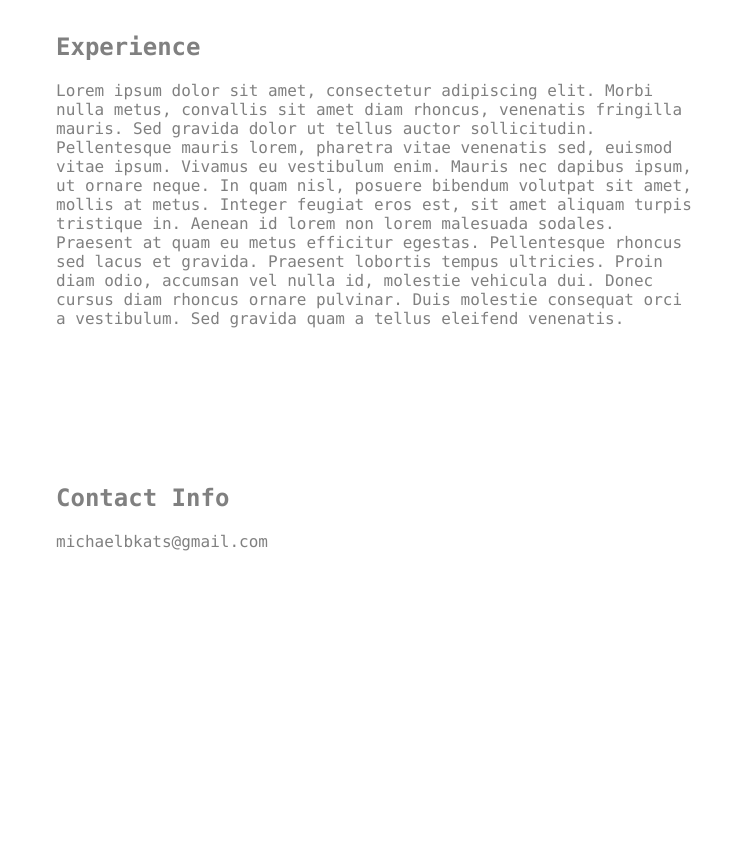
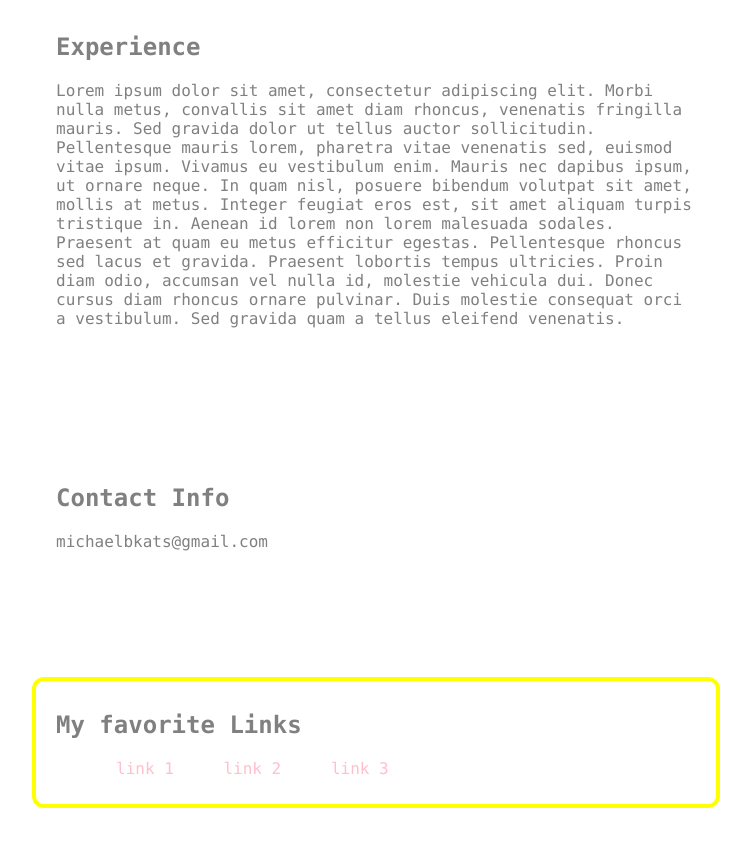
Before and after one commit to mikeybkats/about-me, a plain HTML site: page index.html in a window 1280 px wide. Shown: the part 926-1772 px from the top of the page, without its empty margins (264-1015 px from the left). Before the commit the page ends 1603 px from the top, so only its background shows below. Drawn offline with Linux system fonts and the light colour scheme.

Commit message:
final commit before making first branch

```diff
--- a/app.js
+++ b/app.js
@@ -14,7 +14,6 @@ function quiz() {
     response1 = true;
     console.log(response1);
   }
-
   else {
     alert('Nope,' + username + '.' + ' music is my favorite hobby.');
     response1 = false;
@@ -30,7 +29,6 @@ function quiz() {
     var response2 = true;
     console.log(response2);
   }
-
   else {
     alert('Actually, no. ' + username + '. I come from a small country town.' );
     var response2 = false;
@@ -46,7 +44,6 @@ function quiz() {
     response3 = true;
     console.log(response3);
   }
-
   else {
     alert('That\'s wrong ' + username + '. My favorite color is gray.');
     response3 = false;
--- a/index.html
+++ b/index.html
@@ -24,7 +24,7 @@
         <h2>Education</h2>
           <p>I've spent my entire life learning. So, I can honestly say I am a true student of life. However, if we're talking about degrees.
           You can see my credentials below:</p>
-          <ul class="lists">
+          <ul>
             <li>Valley Forge Military Academy - Graduated 2000</li>
             <li>Rochester Institute of Technology - Graduated 2005</li>
             <li>Community College of Philadelphia - Attended 2008</li>
@@ -45,14 +45,14 @@
         <p>michaelbkats@gmail.com</p>
       </div>
 
-      <!--<div class="section links">
+      <div class="section links">
          <h2>My favorite Links</h2>
-          <ul class="lists">
+          <ul>
             <li>link 1</li>
             <li>link 2</li>
             <li>link 3</li>
           </ul>
-      </div>-->
+      </div>
 
     <div>
   <script src="app.js" type="text/javascript"></script>
--- a/style.css
+++ b/style.css
@@ -13,6 +13,12 @@ h2 {
 
 p {
   color: gray;
+}
+
+li {
+  color: pink;
+  margin: 0 0 0 0;
+
 }
 
 #quizbutton {
@@ -45,6 +51,13 @@ p {
   background-color: yellow;
 }
 
-.lists {
-  color: pink;
+.links {
+  border: 4px solid yellow;
+  border-radius: 12px;
 }
+
+.links li {
+  display: inline;
+  margin: 10px 20px 10px 20px;
+
+}
```
